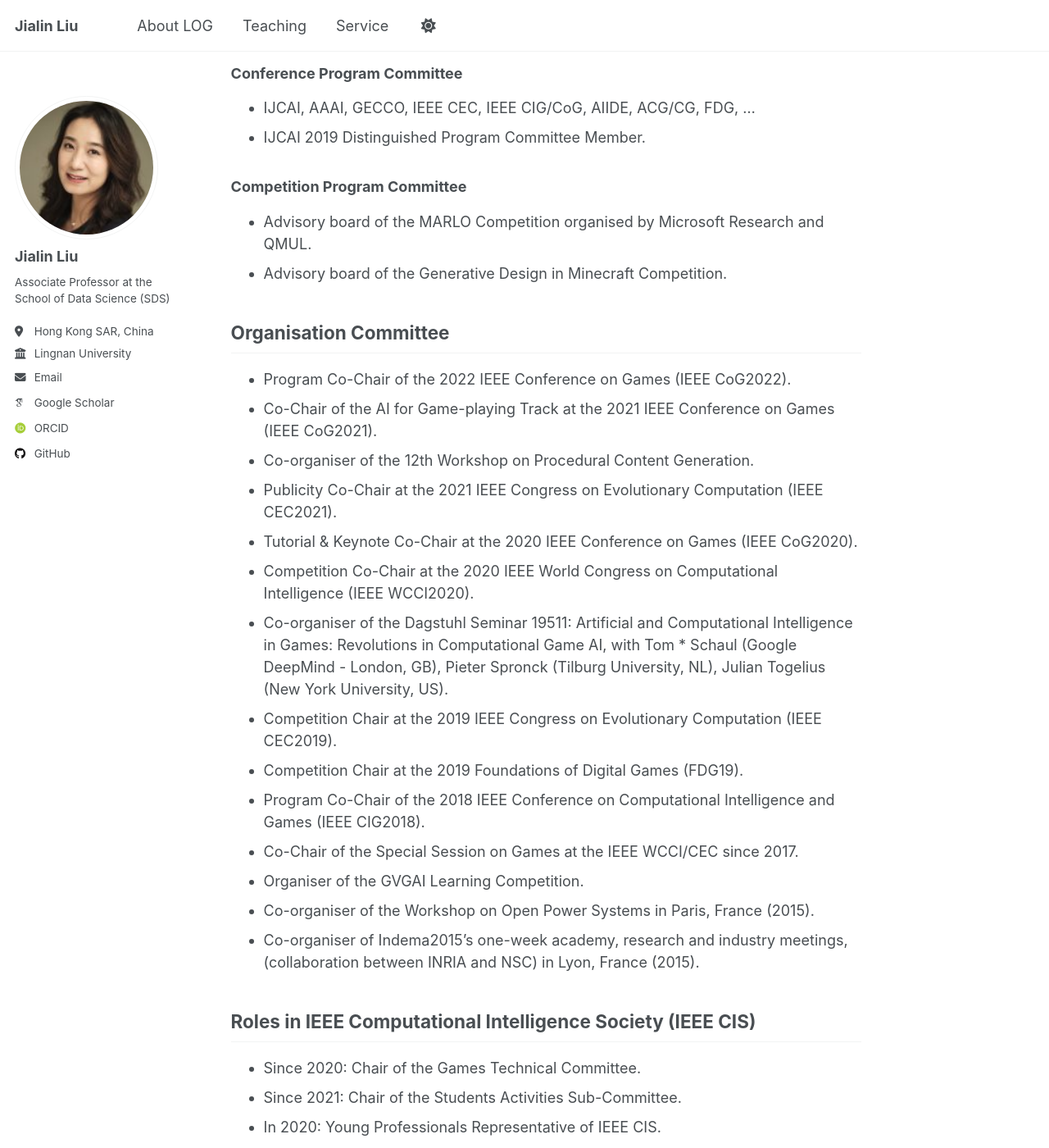
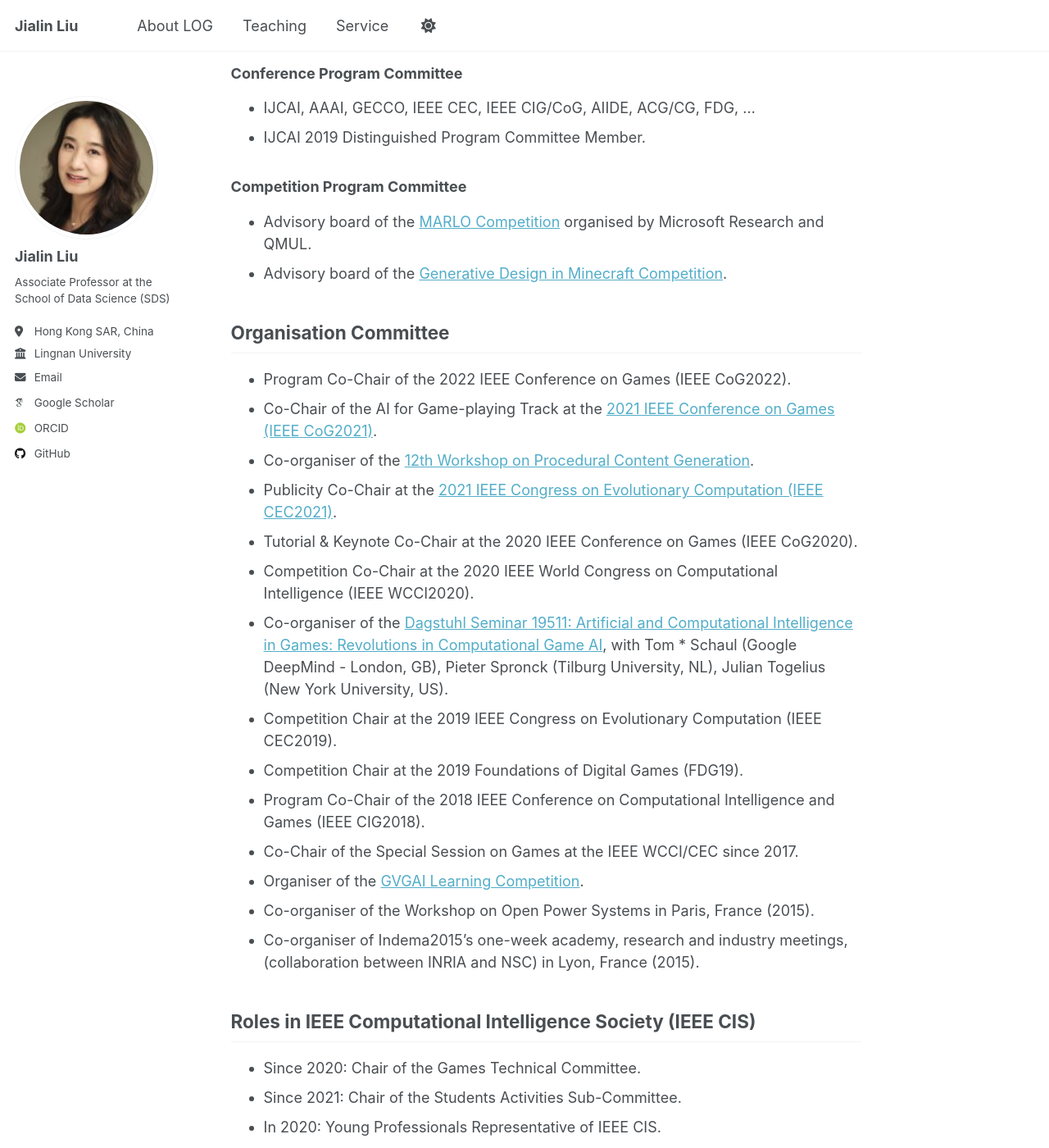
Before and after one commit to PeiJY/PeiJY.github.io, a Jekyll site: the page built from _pages/service.md, in a window 1280 px wide and 1400 px high, scrolled down 820 px. Shown: the whole window at 82% size. Built offline with Jekyll 4.4.1, drawn with Linux system fonts in a browser that asks for light colours; some web fonts are replaced; a script that is not in the unit is left out; part of the change alters nothing that is shown.

```diff
--- a/_pages/service.md
+++ b/_pages/service.md
@@ -34,24 +34,24 @@ redirect_from:
 
 ### Competition Program Committee
 
-* Advisory board of the MARLO Competition organised by Microsoft Research and QMUL.
-* Advisory board of the Generative Design in Minecraft Competition.
+* Advisory board of the [MARLO Competition](https://github.com/Microsoft/malmo) organised by Microsoft Research and QMUL.
+* Advisory board of the [Generative Design in Minecraft Competition](http://gendesignmc.engineering.nyu.edu/).
 
 ## Organisation Committee
 
 
 * Program Co-Chair of the 2022 IEEE Conference on Games (IEEE CoG2022).
-* Co-Chair of the AI for Game-playing Track at the 2021 IEEE Conference on Games (IEEE CoG2021).
-* Co-organiser of the 12th Workshop on Procedural Content Generation.
-* Publicity Co-Chair at the 2021 IEEE Congress on Evolutionary Computation (IEEE CEC2021).
+* Co-Chair of the AI for Game-playing Track at the [2021 IEEE Conference on Games (IEEE CoG2021)](https://ieee-cog.org/).
+* Co-organiser of the [12th Workshop on Procedural Content Generation](http://pcgworkshop.com/).
+* Publicity Co-Chair at the [2021 IEEE Congress on Evolutionary Computation (IEEE CEC2021)](https://cec2021.mini.pw.edu.pl/).
 * Tutorial & Keynote Co-Chair at the 2020 IEEE Conference on Games (IEEE CoG2020).
 * Competition Co-Chair at the 2020 IEEE World Congress on Computational Intelligence (IEEE WCCI2020).
-* Co-organiser of the Dagstuhl Seminar 19511: Artificial and Computational Intelligence in Games: Revolutions in Computational Game AI, with Tom * Schaul (Google DeepMind - London, GB), Pieter Spronck (Tilburg University, NL), Julian Togelius (New York University, US).
+* Co-organiser of the [Dagstuhl Seminar 19511: Artificial and Computational Intelligence in Games: Revolutions in Computational Game AI](https://www.dagstuhl.de/en/program/calendar/semhp/?semnr=19511), with Tom * Schaul (Google DeepMind - London, GB), Pieter Spronck (Tilburg University, NL), Julian Togelius (New York University, US).
 * Competition Chair at the 2019 IEEE Congress on Evolutionary Computation (IEEE CEC2019).
 * Competition Chair at the 2019 Foundations of Digital Games (FDG19).
 * Program Co-Chair of the 2018 IEEE Conference on Computational Intelligence and Games (IEEE CIG2018).
 * Co-Chair of the Special Session on Games at the IEEE WCCI/CEC since 2017.
-* Organiser of the GVGAI Learning Competition.
+* Organiser of the [GVGAI Learning Competition](http://www.aingames.cn/gvgai/ppsn_cog2020).
 * Co-organiser of the Workshop on Open Power Systems in Paris, France (2015).
 * Co-organiser of Indema2015's one-week academy, research and industry meetings, (collaboration between INRIA and NSC) in Lyon, France (2015).
 
```
Also changed, not shown: images/jialin.jpeg (deleted).
